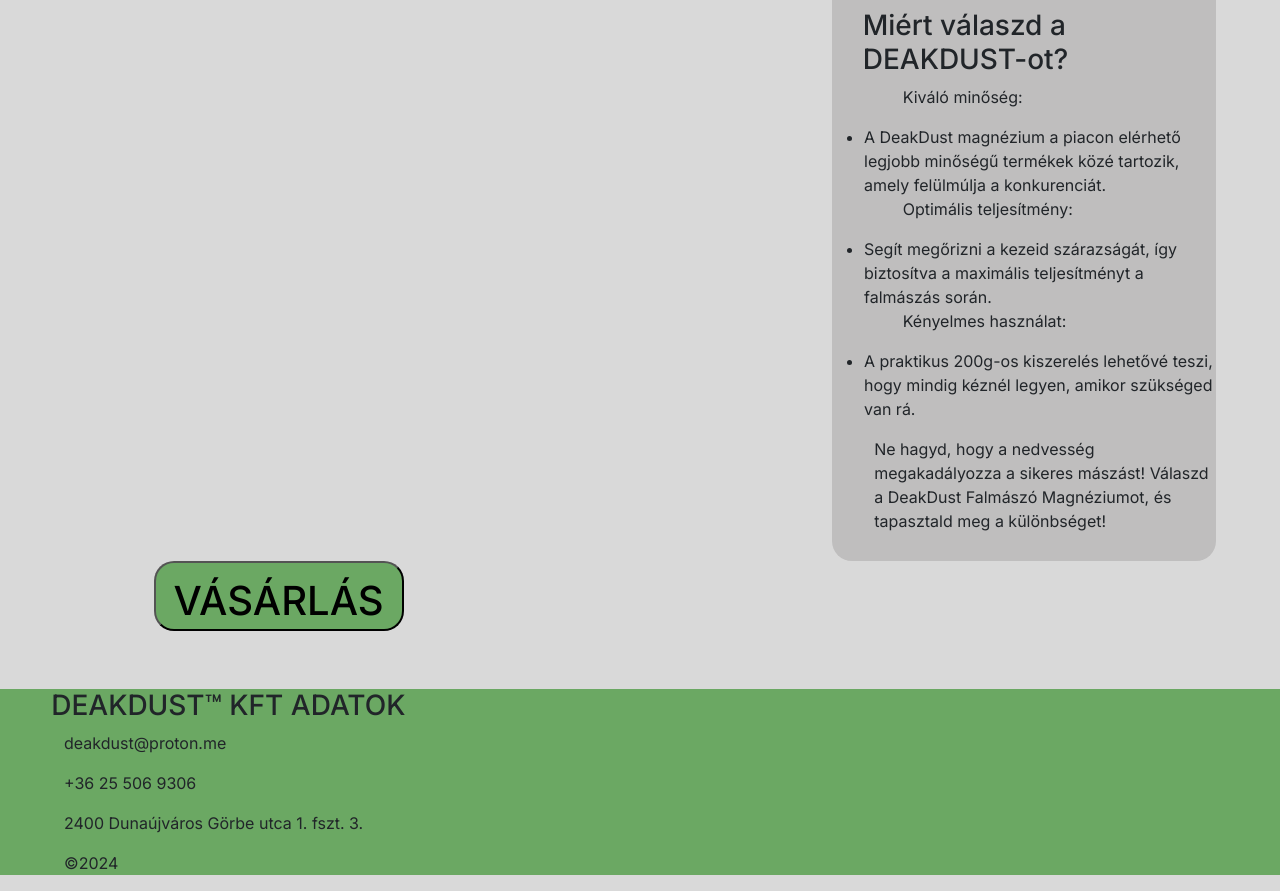
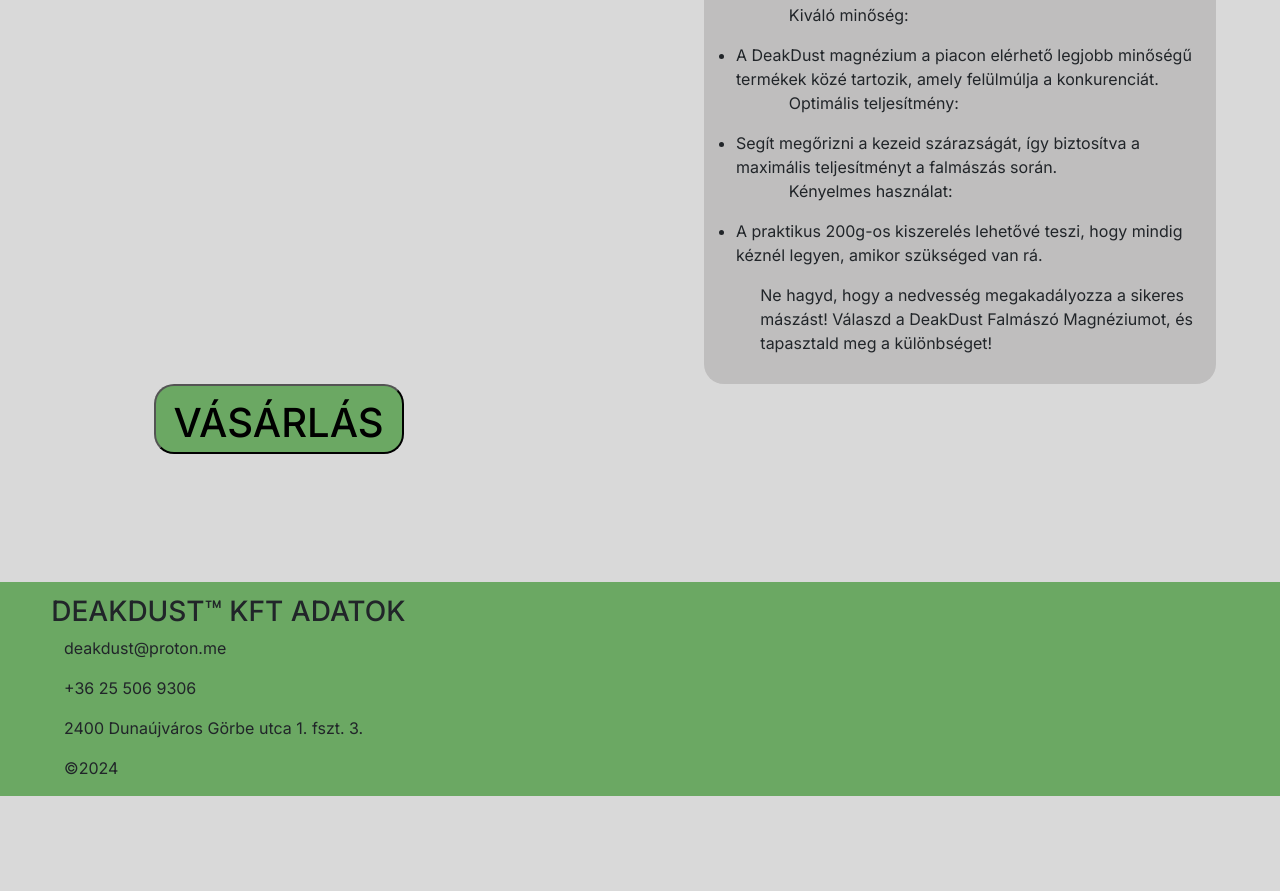
Before and after one commit to w909000/DEAKDUST, a website: page index.html in a window 1280 px wide. Shown: the part 511-1402 px from the top of the page. After the commit the page ends 1307 px from the top, so only its background shows below. Drawn offline with nearby package versions, Linux system fonts and the light colour scheme.

Commit message:
fixed footer minor changes

```diff
--- a/index.html
+++ b/index.html
@@ -21,7 +21,7 @@
 <body>
     <div id="cim">
         <h1>DEAKDUST</h1>
-        <a href="https://www.instagram.com/" target="_blank"><img src="87390.png" id="insta"></a>
+        <a href="https://www.instagram.com/" target="_blank"><img src="87390.png" id="insta" alt="Instagramm"></a>
     </div>
 
     <div id="carouselExampleControls" class="carousel slide" data-ride="carousel">
@@ -47,7 +47,7 @@
             <span class="visually-hidden">Next</span>
         </button>
     </div>
-    <div id="leiras">
+    <div id="description">
         <h3>DEAKDUST</h3>
         <p>6500 Ft / 200g</p>
         <p>1 db 200g ot tartalmaz</p>
--- a/style.css
+++ b/style.css
@@ -14,19 +14,16 @@
 }
 
 #insta {
-
     position: absolute;
     top: 1%;
     left: 1%;
     width: 25px;
     height: 25px;
     transition: all 0.4s;
-    box-shadow: 0px 0px var(--shadow);
 }
 
 #insta:hover {
     scale: 1.1;
-    box-shadow: 16px 16px var(--shadow);
     transition: all 0.2s;
 }
 
@@ -43,7 +40,7 @@
 
 #buy {
     position: relative;
-    bottom: 15%;
+    margin-bottom: 10%;
     background-color: #6BA863;
     width: 250px;
     height: 70px;
@@ -52,13 +49,12 @@
     animation: fade-in-zold;
     animation-duration: 0.7s;
     transition: all 0.4s;
-    box-shadow: 0px 0px var(--shadow);
-    float: left;
+    box-shadow: 0 0;
 }
 
 #buy:hover {
     scale: 1.1;
-    box-shadow: 16px 16px var(--shadow);
+    box-shadow: 16px 16px;
     transition: all 0.2s;
 }
 
@@ -76,12 +72,12 @@
 }
 
 #lab {
-    margin-top: 0;
+    clear: both;
     position: relative;
-    bottom: 0;
-    left: 0;
+    display: flex;
+    flex-direction: column;
+    padding-top: 1%;
     background-color: #6BA863;
-    margin-top: 10%;
     width: 100%;
     animation: fade-in-zold;
     animation-duration: 1s;
@@ -99,67 +95,40 @@
     animation-duration: 1s;
 }
 
-#leiras {
+#description {
     margin-top: 5%;
-    margin-left: 65%;
+    margin-left: 55%;
     padding-top: 1%;
     padding-bottom: 1%;
     background-color: #BFBEBE;
-    width: 100%;
     margin-bottom: 0;
-    width: 30%;
+    width: 40%;
     border-radius: 20px;
     animation-name: fade-in-background;
     animation-duration: 0.7s;
-    animation-name: fade-in-leiras;
+}
+#description p {
+    animation-name: fade-in;
+    animation-duration: 1s;
+    margin-left: 11%;
 }
 
-#leiras p {
+#description h3 {
     animation-name: fade-in;
     animation-duration: 1s;
-}
-
-#leiras h3 {
-    animation-name: fade-in;
-    animation-duration: 1s;
-}
-
-#leiras h3 {
     margin-left: 8%;
 }
 
-#leiras p {
-    margin-left: 11%;
-}
 
-#leiras li {
+#description li {
     animation-name: fade-in;
     animation-duration: 1s;
-}
-
-#kep {
-    position: absolute;
-    top: 15%;
-    left: 30%;
-    width: 15%;
-    height: 40%;
-}
-#kep img {
-    width: 100%;
-    height: 100%;
 }
 
 img {
     animation: fade-in-kep;
     animation-duration: 1s;
 }
-
-@keyframes fade-in {
-
-    0%   {color:#D9D9D9;}
-    40%  {color:#D9D9D9;}
-    100%  {color:black;}
-  }
 
   @keyframes fade-in {
 
@@ -180,8 +149,8 @@
     100%  {background-color:#6BA863;}
   }
   @keyframes fade-in-kep {
-    0%   {opacity: 0%;}
-    25%  {opacity: 0%;}
+    0%   {opacity: 0;}
+    25%  {opacity: 0;}
     100%  {opacity: 100%;}
   }
 
```
